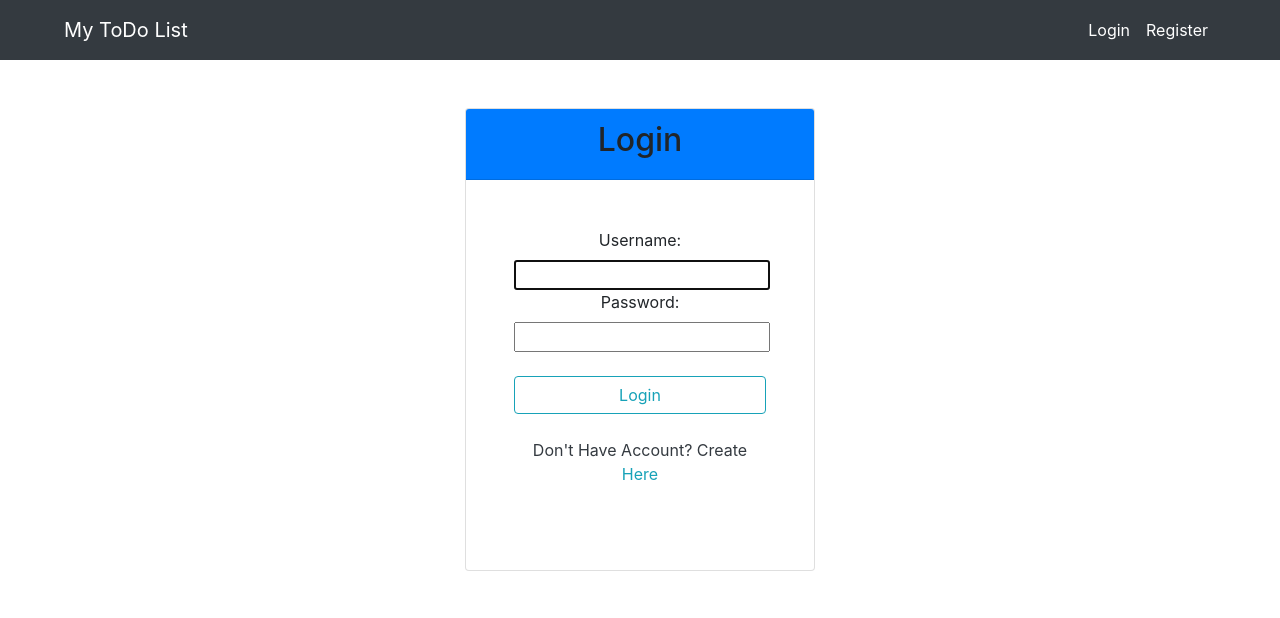
After one commit to Zulfikar-ditya/My_diary-django, a Django app: page /login/ in a window 1280 px wide. The commit adds this page. Shown: the top 618 px of the page. Run offline with Django 3.2, Linux system fonts and the light colour scheme; some libraries are stand-ins or nearby versions.

Commit message:
add login/ register and setup another pages

```diff
--- a/home/urls.py
+++ b/home/urls.py
@@ -6,4 +6,6 @@ app_name = 'home'
 
 urlpatterns = [
     path('', views.index, name='index'),
+    path('register/', views.register, name='register'),
+    path('you_are_logged_in/', views.you_are_loged_in, name='logged_in'),
 ]
--- a/my_diary/settings.py
+++ b/my_diary/settings.py
@@ -122,3 +122,6 @@ STATIC_URL = '/static/'
 STATICFILES_DIRS = [
         os.path.join(BASE_DIR, 'static')
 ]
+
+LOGIN_REDIRECT_URL = 'home:index'
+LOGOUT_REDIRECT_URL = 'home:index'
--- a/my_diary/urls.py
+++ b/my_diary/urls.py
@@ -19,4 +19,5 @@ from django.urls import path, include
 urlpatterns = [
     path('admin/', admin.site.urls),
     path('', include('home.urls')),
+    path('', include('django.contrib.auth.urls')),
 ]
--- a/templates/base.html
+++ b/templates/base.html
@@ -4,7 +4,7 @@
 <head>
     <meta charset="UTF-8">
     <meta name="viewport" content="width=device-width, initial-scale=1.0">
-    <title>My Diary</title>
+    <title>My Diary {% block title %}{% endblock title %}</title>
     <!-- bootstrap css -->
 
     <link rel="stylesheet" href="{% static 'bootstrap/css/bootstrap.min.css' %}">
@@ -29,13 +29,12 @@
                     <a href="../my_todo/" class="nav-link">My Diary</a>
                 </li>
                 <li class="nav-item active">
+                    <a href="../my_todo/" class="nav-link">My Account</a>
+                </li>
+                <li class="nav-item active">
                     <a class="nav-link text-danger" href="../../../logout">Logout</a>
                 </li>
             </ul>
-            <form method="POST" class="form-inline my-2 my-lg-0">
-                <input type="search" name="search" id="" placeholder="Search...">
-                <button type="submit" class=" btn btn-outline-success my-2"></button>
-            </form>
         </div>
     </nav>
 
@@ -50,10 +49,10 @@
         <div class="collapse navbar-collapse mr-5" id="navbarNav">
             <ul class="navbar-nav ml-lg-auto">
                 <li class="nav-item active">
-                    <a class="nav-link" href="">Login</a>
+                    <a class="nav-link" href="/login/">Login</a>
                 </li>
                 <li class="nav-item active">
-                    <a class="nav-link" href="">Register</a>
+                    <a class="nav-link" href="{% url 'home:register' %}">Register</a>
                 </li>
             </ul>
         </div>
@@ -62,11 +61,6 @@
 
     {% block content %}
     {% endblock content %}
-
-    <footer class="page-footer fixed-bottom bg-dark">
-        <div class="footer-copyrigth text-center py-3 text-white">&copy; 2020 copyrigth Zulfikar Ditya</div>
-    </footer>
-
     <!-- bootstrap js -->
     <script src="{% static 'bootstrap/js/bootstrap.min.js' %}"></script>
     <!-- another js -->
--- a/templates/home/index.html
+++ b/templates/home/index.html
@@ -24,8 +24,8 @@
         </div>
         <div class="card-body">
             <p class="card-text">a place for storing your diary every day, and every where</p>
-            <a href="" class="btn btn-outline-info wave-effect">Login</a>
-            <a href="" class="btn btn-outline-info wave-effect">Register</a>
+            <a href="/login/" class="btn btn-outline-info wave-effect">Login</a>
+            <a href="/register/" class="btn btn-outline-info wave-effect">Register</a>
         </div>
     </div>
 </div>
--- /dev/null
+++ b/templates/registration/login.html
@@ -0,0 +1,53 @@
+{% extends 'base.html' %}
+
+{% block title %}
+
+{% if request.user.is_authenticated %}
+| you are already looged in
+{% else %}
+| login
+{% endif %}
+
+{% endblock title %}
+
+
+{% block content %}
+{% if request.user.is_authenticated %}
+    <div class="container">
+    <div class="row">
+        <div class="col-sm-9 col-ml-7 col-lg-4 mx-auto">
+            <div class="card card-signin my-5">
+                <div class="card-header text-center bg-primary white-text">
+                    <h2>My diary</h2>
+                </div>
+                <div class="card-body px-lg-5 pt-0 mt-5 mb-5">
+                    <h5 class="text-center text-capitalize text-dark">You are already logged in</h5>
+                    <a href="{% url 'home:index' %}" class="btn btn-outline-info btn-rounded btn-block my-4 wave-effect z-depth-0">Home Page</a>
+                </div>
+            </div>
+        </div>
+    </div>
+</div>
+{% else %}
+<div class="container">
+    <div class="row">
+        <div class="col-sm-9 col-ml-7 col-lg-4 mx-auto">
+            <div class="card card-signin my-5">
+                <div class="card-header text-center bg-primary white-text">
+                    <h2>Login</h2>
+                </div>
+                <div class="card-body px-lg-5 pt-0 mt-5 mb-5">
+                    <form class="form-signin text-center" method="POST">
+                        {% csrf_token %}
+                        {{ form }}
+                        <button type="submit" class="btn btn-outline-info btn-rounded btn-block my-4 wave-effect z-depth-0">Login</button>
+                    </form>
+                    <p class="text-dark text-center text-capitalize">don't have account? create <a href="../register/" class="text-info">Here</a></p>
+                </div>
+            </div>
+        </div>
+    </div>
+</div>
+{% endif %}
+
+{% endblock content %}
```
Also changed, not shown: home/forms.py (added, +20 -0 lines), home/views.py (+21 -0 lines), templates/home/logged_in.html (added, +23 -0 lines), templates/registration/create_account.html (added, +31 -0 lines), db.sqlite3.
